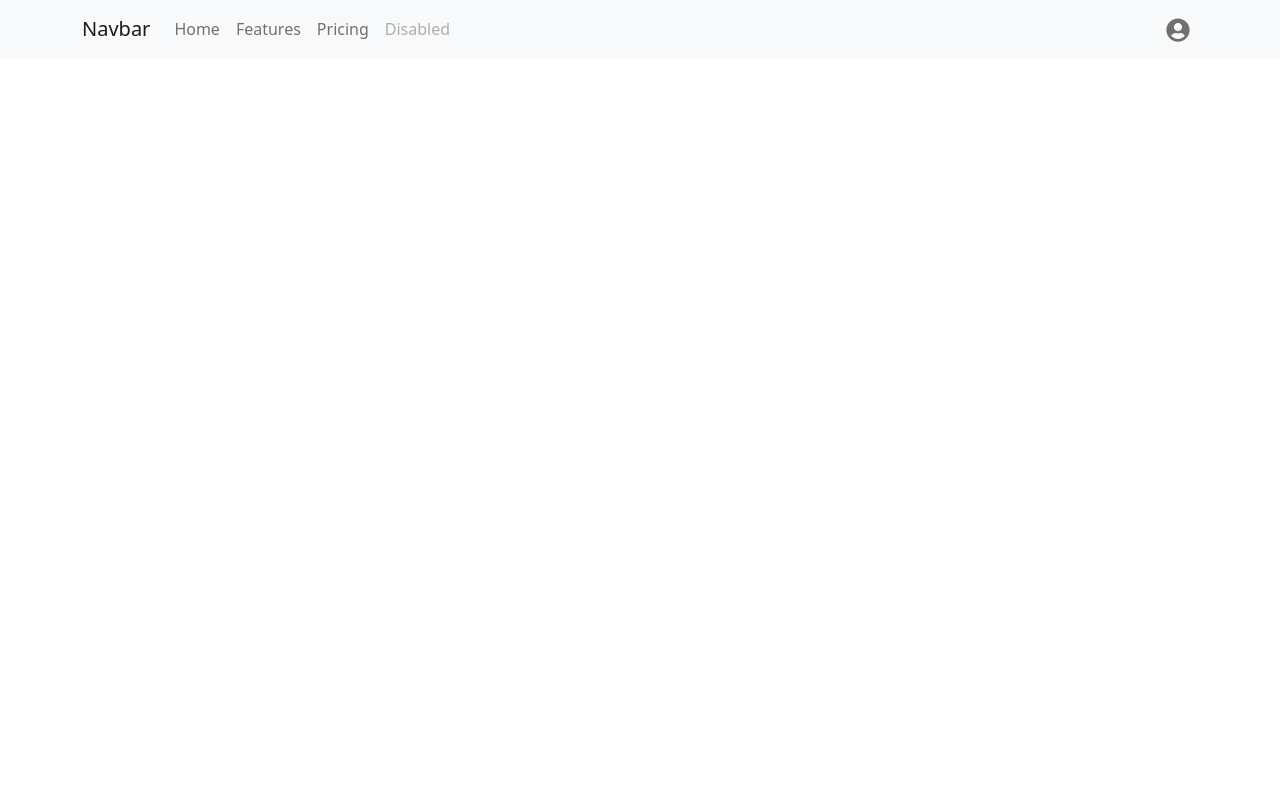
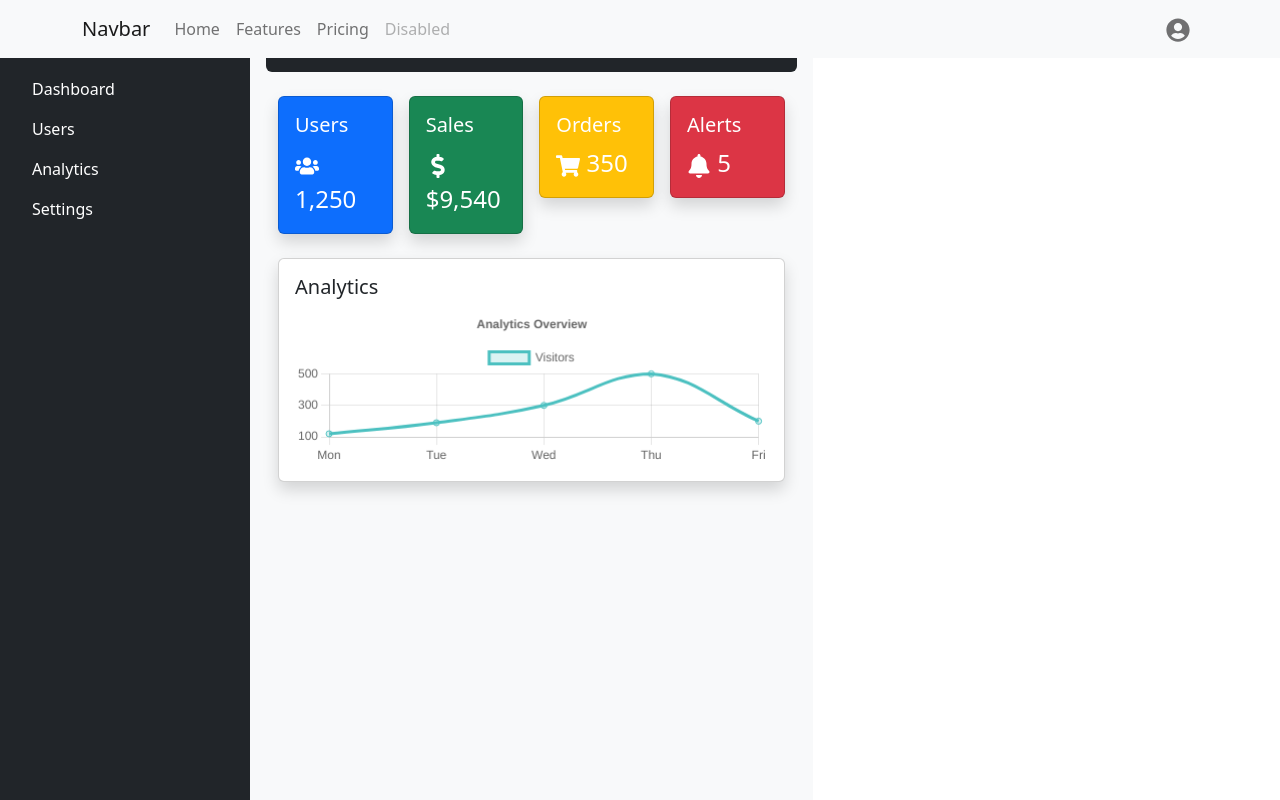
Before and after one commit to Hackthon0825-StaffPortalScheduleEntry/Frontend, a React (Vite) app in the folder staffPortalScEntry/: page / in a window 1280 px wide. Built offline with nearby package versions, Linux system fonts and the light colour scheme.

Commit message:
dashboard added

```diff
--- a/staffPortalScEntry/package.json
+++ b/staffPortalScEntry/package.json
@@ -11,8 +11,10 @@
   },
   "dependencies": {
     "bootstrap": "^5.3.7",
+    "chart.js": "^4.5.0",
     "react": "^19.1.1",
     "react-bootstrap": "^2.10.10",
+    "react-chartjs-2": "^5.3.0",
     "react-dom": "^19.1.1",
     "react-icons": "^5.5.0"
   },
--- a/staffPortalScEntry/src/App.jsx
+++ b/staffPortalScEntry/src/App.jsx
@@ -1,3 +1,4 @@
+import Dashboard from "./components/Dashboard";
 import Header from "./screens/navbar";
 import 'bootstrap/dist/css/bootstrap.min.css';
 
@@ -6,6 +7,7 @@ function App()
   return(
     <>
     <Header/>
+    <Dashboard/>
     </>
   );
 }
--- /dev/null
+++ b/staffPortalScEntry/src/components/Dashboard.jsx
@@ -0,0 +1,141 @@
+import React from "react";
+import { Container, Row, Col, Card, Navbar, Nav } from "react-bootstrap";
+import { FaUsers, FaDollarSign, FaShoppingCart, FaBell, FaUserCircle } from "react-icons/fa";
+import { Line } from "react-chartjs-2";
+import {
+  Chart as ChartJS,
+  CategoryScale,
+  LinearScale,
+  PointElement,
+  LineElement,
+  Title,
+  Tooltip,
+  Legend,
+} from "chart.js";
+
+// Register Chart.js components
+ChartJS.register(CategoryScale, LinearScale, PointElement, LineElement, Title, Tooltip, Legend);
+
+function Dashboard() {
+  const data = {
+    labels: ["Mon", "Tue", "Wed", "Thu", "Fri"],
+    datasets: [
+      {
+        label: "Visitors",
+        data: [120, 190, 300, 500, 200],
+        borderColor: "rgba(75,192,192,1)",
+        backgroundColor: "rgba(75,192,192,0.2)",
+        fill: true,
+        tension: 0.4,
+      },
+    ],
+  };
+
+  const options = {
+    responsive: true,
+    plugins: {
+      legend: { position: "top" },
+      title: { display: true, text: "Analytics Overview" },
+    },
+  };
+
+  return (
+    <div className="d-flex">
+      {/* Sidebar */}
+      <div
+        className="bg-dark text-white p-3"
+        style={{ width: "250px", minHeight: "100vh" }}
+      >
+        <h4 className="mb-4">Arise Admin</h4>
+        <Nav className="flex-column">
+          <Nav.Link href="#" className="text-white">
+            Dashboard
+          </Nav.Link>
+          <Nav.Link href="#" className="text-white">
+            Users
+          </Nav.Link>
+          <Nav.Link href="#" className="text-white">
+            Analytics
+          </Nav.Link>
+          <Nav.Link href="#" className="text-white">
+            Settings
+          </Nav.Link>
+        </Nav>
+      </div>
+
+      {/* Content */}
+      <div className="flex-grow-1 p-3 bg-light">
+        <Navbar bg="dark" variant="dark" className="mb-4 rounded">
+          <Container fluid>
+            <Navbar.Brand>Dashboard</Navbar.Brand>
+            <Nav className="ms-auto">
+              <Nav.Link className="text-white">
+                <FaBell />
+              </Nav.Link>
+              <Nav.Link className="text-white">
+                <FaUserCircle />
+              </Nav.Link>
+            </Nav>
+          </Container>
+        </Navbar>
+
+        <Container fluid>
+          <Row className="g-3">
+            <Col md={3}>
+              <Card bg="primary" text="white" className="shadow">
+                <Card.Body>
+                  <Card.Title>Users</Card.Title>
+                  <Card.Text className="fs-4">
+                    <FaUsers /> 1,250
+                  </Card.Text>
+                </Card.Body>
+              </Card>
+            </Col>
+
+            <Col md={3}>
+              <Card bg="success" text="white" className="shadow">
+                <Card.Body>
+                  <Card.Title>Sales</Card.Title>
+                  <Card.Text className="fs-4">
+                    <FaDollarSign /> $9,540
+                  </Card.Text>
+                </Card.Body>
+              </Card>
+            </Col>
+
+            <Col md={3}>
+              <Card bg="warning" text="white" className="shadow">
+                <Card.Body>
+                  <Card.Title>Orders</Card.Title>
+                  <Card.Text className="fs-4">
+                    <FaShoppingCart /> 350
+                  </Card.Text>
+                </Card.Body>
+              </Card>
+            </Col>
+
+            <Col md={3}>
+              <Card bg="danger" text="white" className="shadow">
+                <Card.Body>
+                  <Card.Title>Alerts</Card.Title>
+                  <Card.Text className="fs-4">
+                    <FaBell /> 5
+                  </Card.Text>
+                </Card.Body>
+              </Card>
+            </Col>
+          </Row>
+
+          <Card className="mt-4 shadow">
+            <Card.Body>
+              <Card.Title>Analytics</Card.Title>
+              <Line data={data} options={options} height={100} />
+            </Card.Body>
+          </Card>
+        </Container>
+      </div>
+    </div>
+  );
+}
+
+export default Dashboard;
--- a/staffPortalScEntry/src/screens/navbar.jsx
+++ b/staffPortalScEntry/src/screens/navbar.jsx
@@ -6,7 +6,7 @@ import { FaUserCircle } from 'react-icons/fa';
 
 function Header() {
   return (
-    <Navbar bg="light" expand="lg" fixed="top">
+   <Navbar bg="light" variant="light" expand="lg" fixed="top">
       <Container>
         <Navbar.Brand href="#">Navbar</Navbar.Brand>
         <Navbar.Toggle aria-controls="navbar-nav" />
```
Also changed, not shown: 1 other file (tests, documents, lock files or other folders).
